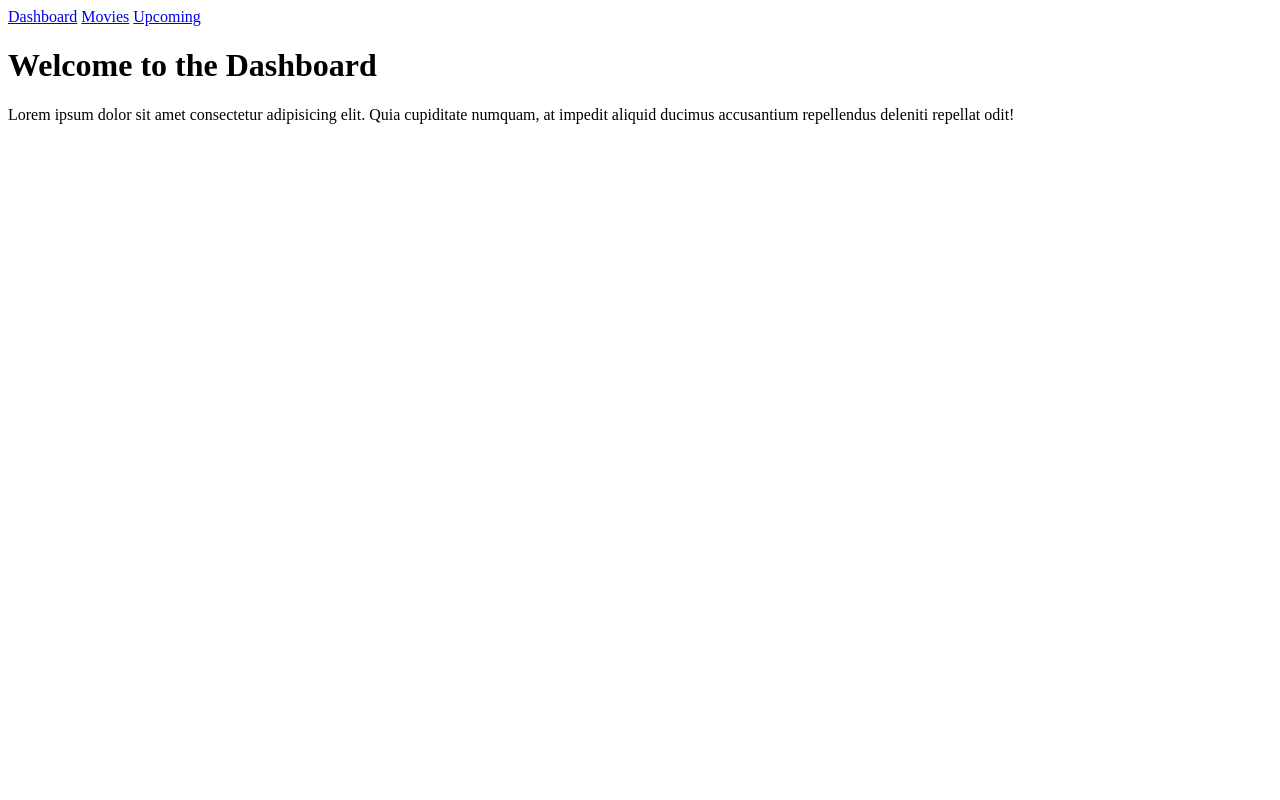
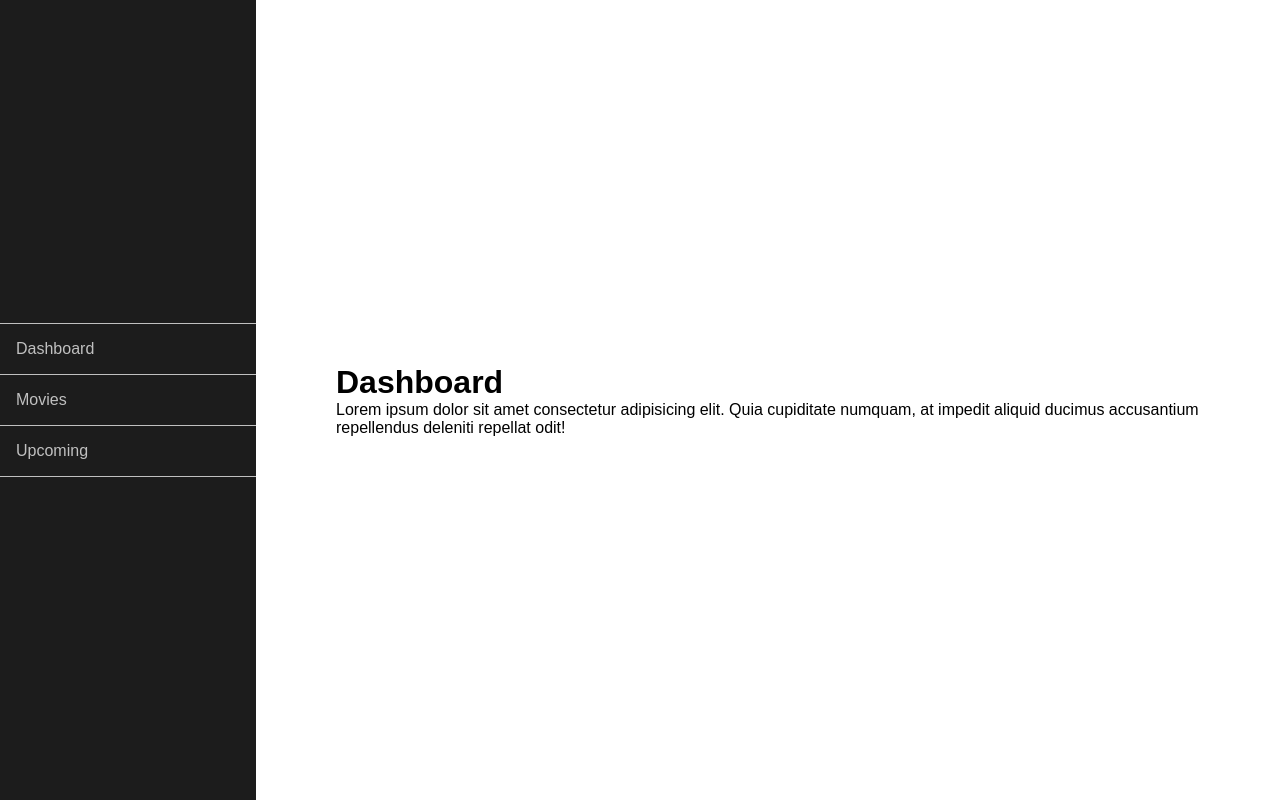
Before and after one commit to Namonaki0/SinglePageApp, a plain HTML site: page frontend/index.html in a window 1280 px wide. Drawn offline with Linux system fonts and the light colour scheme.

Commit message:
styling views

```diff
--- a/frontend/index.html
+++ b/frontend/index.html
@@ -5,6 +5,7 @@
     <meta http-equiv="X-UA-Compatible" content="IE=edge" />
     <meta name="viewport" content="width=device-width, initial-scale=1.0" />
     <title>Single Page App</title>
+    <link rel="stylesheet" href="static/css/styles.css" />
   </head>
 
   <body>
--- a/frontend/static/css/styles.css
+++ b/frontend/static/css/styles.css
@@ -0,0 +1,47 @@
+* {
+    box-sizing: border-box;
+    margin: 0;
+    padding: 0;
+}
+
+body,
+nav {
+    display: flex;
+    height: 100vh;
+    font-family: sans-serif;
+}
+
+nav {
+    background: #1c1c1c;
+    flex-direction: column;
+    flex-grow: 1;
+    justify-content: center;
+}
+
+nav a {
+    text-decoration: none;
+    color: silver;
+    padding: 1rem;
+    border-bottom: 1px solid silver;
+    transition: all 120ms linear;
+}
+
+nav a:hover {
+   background: silver;
+   color: #1c1c1c;
+}
+
+nav a:first-child {
+    border-top: 1px solid silver;
+}
+
+#root {
+   display: grid;
+   place-content: center;
+   height: 100vh;
+   width: 80%;
+}
+
+.views {
+    padding: 5rem;
+}
--- a/frontend/static/js/views/Dashboard.js
+++ b/frontend/static/js/views/Dashboard.js
@@ -8,10 +8,11 @@ export default class extends AbstractView {
 
   async getHtml() {
     return `
-              <h1>Welcome to the Dashboard</h1>
+              <div class="views">
+                <h1>Dashboard</h1>
 
-              <p>Lorem ipsum dolor sit amet consectetur adipisicing elit. Quia cupiditate numquam, at impedit aliquid ducimus accusantium repellendus deleniti repellat odit!</p>
-
+                <p>Lorem ipsum dolor sit amet consectetur adipisicing elit. Quia cupiditate numquam, at impedit aliquid ducimus accusantium repellendus deleniti repellat odit!</p>
+              <div>
         `;
   }
 }
--- a/frontend/static/js/views/Movies.js
+++ b/frontend/static/js/views/Movies.js
@@ -8,10 +8,11 @@ export default class extends AbstractView {
 
   async getHtml() {
     return `
-            <h1>Welcome to the Movies area</h1>
+            <div class="views">
+              <h1>Movies</h1>
 
-            <p>Lorem ipsum dolor sit amet consectetur adipisicing elit. Quia cupiditate numquam, at impedit aliquid ducimus accusantium repellendus deleniti repellat odit!</p>
-
+              <p>Lorem ipsum dolor sit amet consectetur adipisicing elit. Quia cupiditate numquam, at impedit aliquid ducimus accusantium repellendus deleniti repellat odit!</p>
+            </div>
             `;
   }
 }
--- a/frontend/static/js/views/Upcoming.js
+++ b/frontend/static/js/views/Upcoming.js
@@ -8,9 +8,11 @@ export default class extends AbstractView {
 
   async getHtml() {
     return `
-            <h1>Upcoming</h1>
+            <div class="views">
+              <h1>Upcoming</h1>
 
-            <p>Lorem ipsum dolor sit amet consectetur adipisicing elit. Quia cupiditate numquam, at impedit aliquid ducimus accusantium repellendus deleniti repellat odit!</p>
+              <p>Lorem ipsum dolor sit amet consectetur adipisicing elit. Quia cupiditate numquam, at impedit aliquid ducimus accusantium repellendus deleniti repellat odit!</p>
+            <div>
         `;
   }
 }
```
